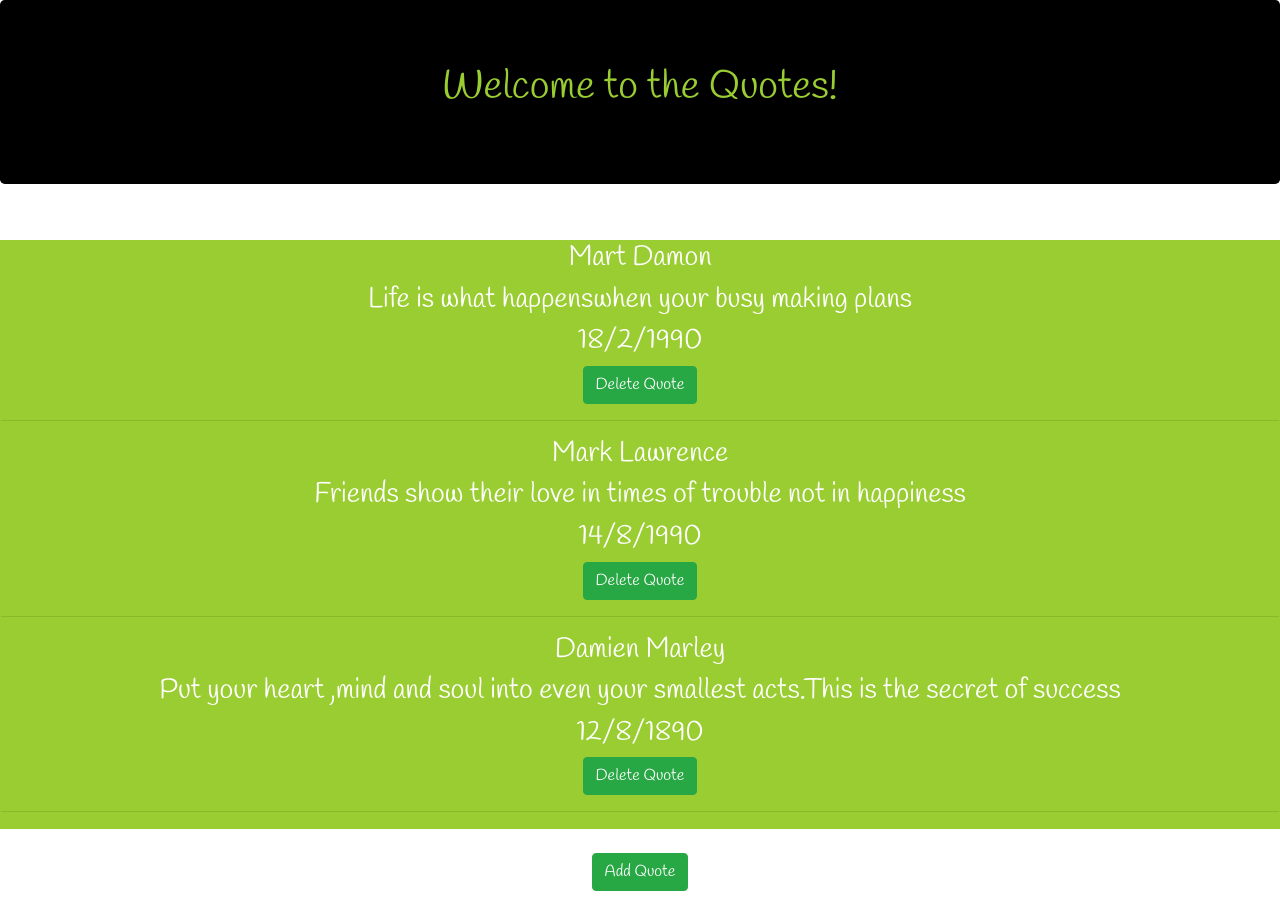
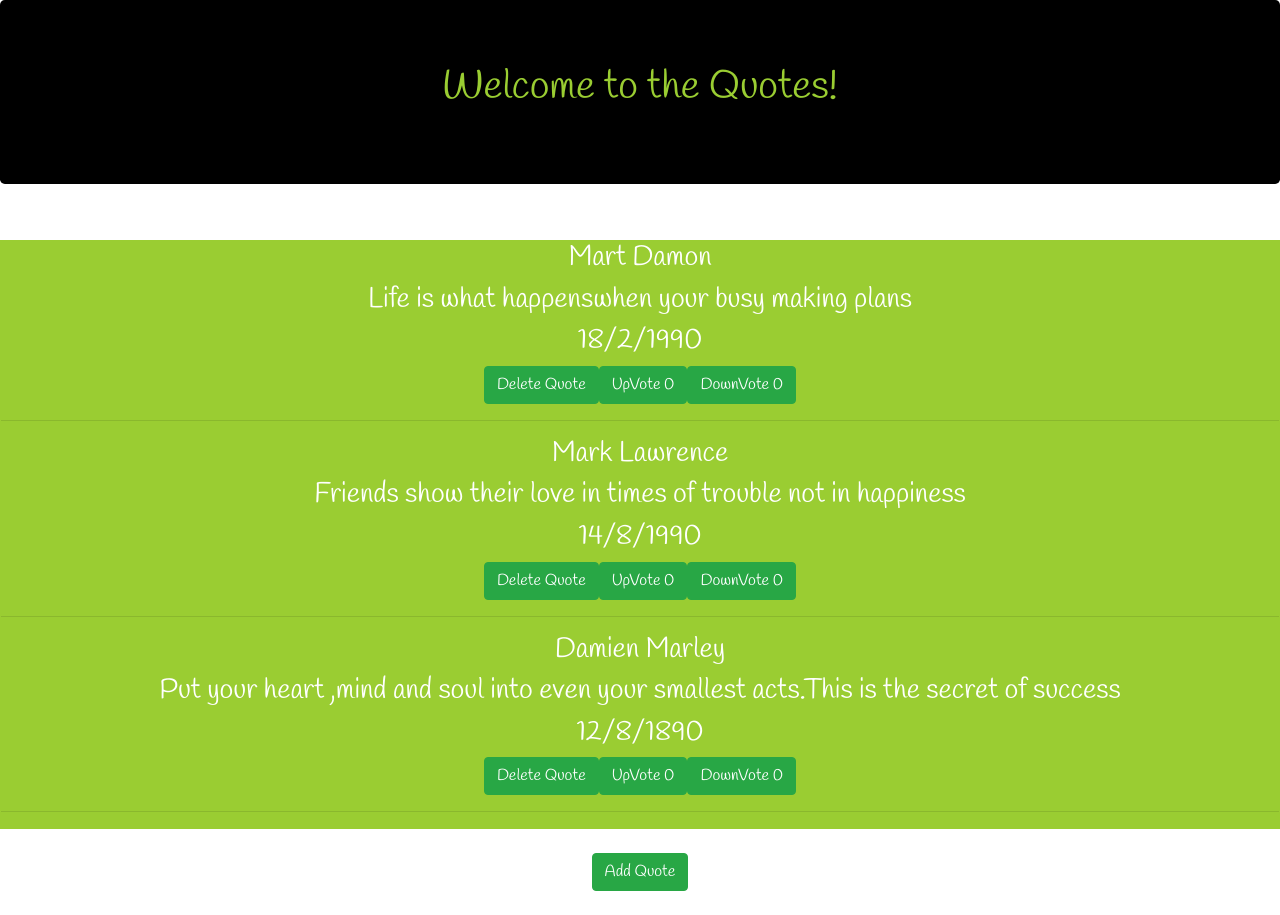
Before and after one commit to Anne56njeri/Quotes, an Angular app: page / in a window 1280 px wide. Built offline with nearby package versions, Linux system fonts and the light colour scheme.

Commit message:
added upvote and down vote button

```diff
--- a/src/app/app.component.html
+++ b/src/app/app.component.html
@@ -12,6 +12,9 @@
 <h3>{{quote.quote}}</h3>
 <h3>{{quote.date}}</h3>
 <button class="btn btn-success" (click)= 'quoteDelete()' >Delete Quote</button>
+<button class="btn btn-success" (click)='upVote()'>UpVote {{up}}</button>
+<button class="btn btn-success" (click)='downVote()'>DownVote {{down}}</button>
+
 <hr>
 </div>
 
--- a/src/app/app.component.ts
+++ b/src/app/app.component.ts
@@ -8,12 +8,26 @@ import{Quotes} from './items'
 })
 export class AppComponent {
 
+  up: number = 0;
+  down:number = 0;
 
   quotes = [
     new Quotes (1, "Mart Damon","Life is what happenswhen your busy making plans","18/2/1990"),
     new Quotes (2, "Mark Lawrence","Friends show their love in times of trouble not in happiness","14/8/1990"),
     new Quotes (3, "Damien Marley","Put your heart ,mind and soul into even your smallest acts.This is the secret of success","12/8/1890"),
     ]
+   upVote() {
+     let here=confirm(`should you upvote`)
+     if(here){
+      this.up +=1;
+    }
+  }
+downVote(){
+  let now=confirm(`should you downvote`)
+  if(now){
+    this.down +=1
+  }
+}
 
     addNewQuote(Quote){
       this.quotes.push(Quote)
```
Also changed, not shown: 3 other files (tests, documents, lock files or other folders).
